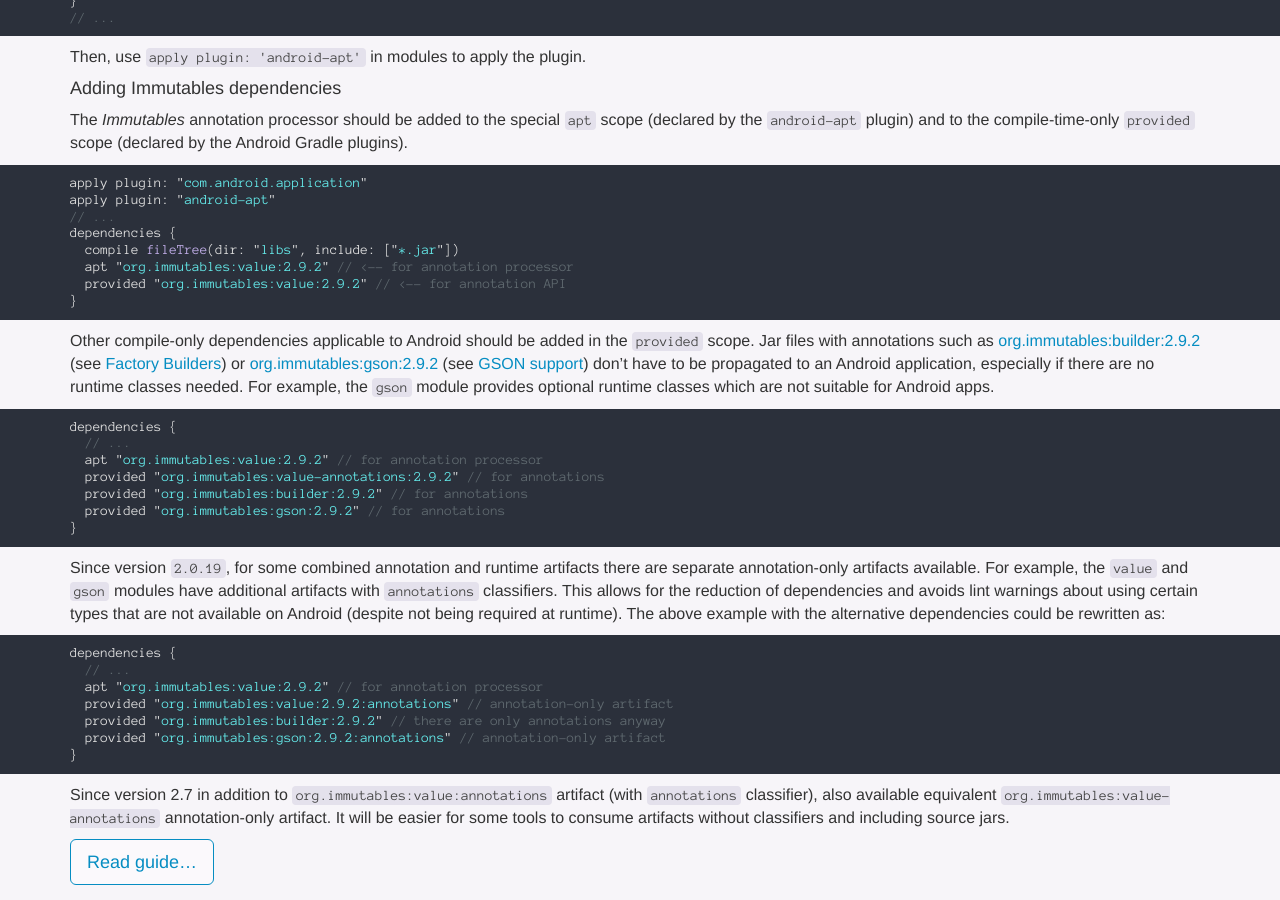
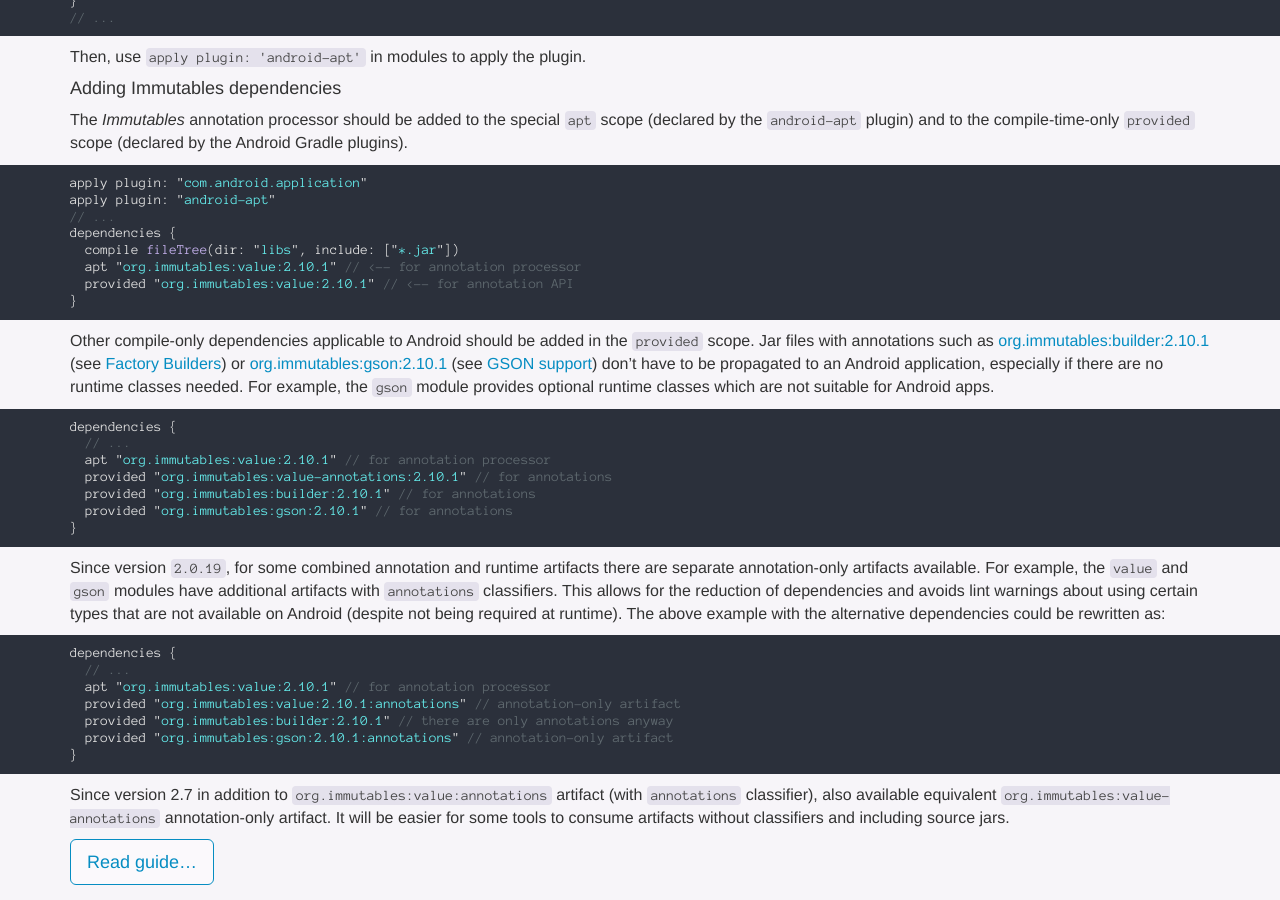
Before and after one commit to immutables/immutables.github.io, a Jekyll site: the page built from getstarted.md, in a window 1280 px wide and 900 px high, scrolled down 2143 px. Built offline with Jekyll 4.4.1, drawn with Linux system fonts in a browser that asks for light colours; nearby versions of some CDN libraries; some of the changed text lies outside the part shown.

```diff
--- a/_config.yml
+++ b/_config.yml
@@ -6,7 +6,7 @@ kramdown:
   syntax_highlighter: rouge
 
 # latest version available in templates under site.v
-v: 2.9.2
+v: 2.10.1
 
 # rootUri for maven central artifactId
 depUri: https://search.maven.org/artifact/org.immutables
```
Also changed, not shown: license.md.
